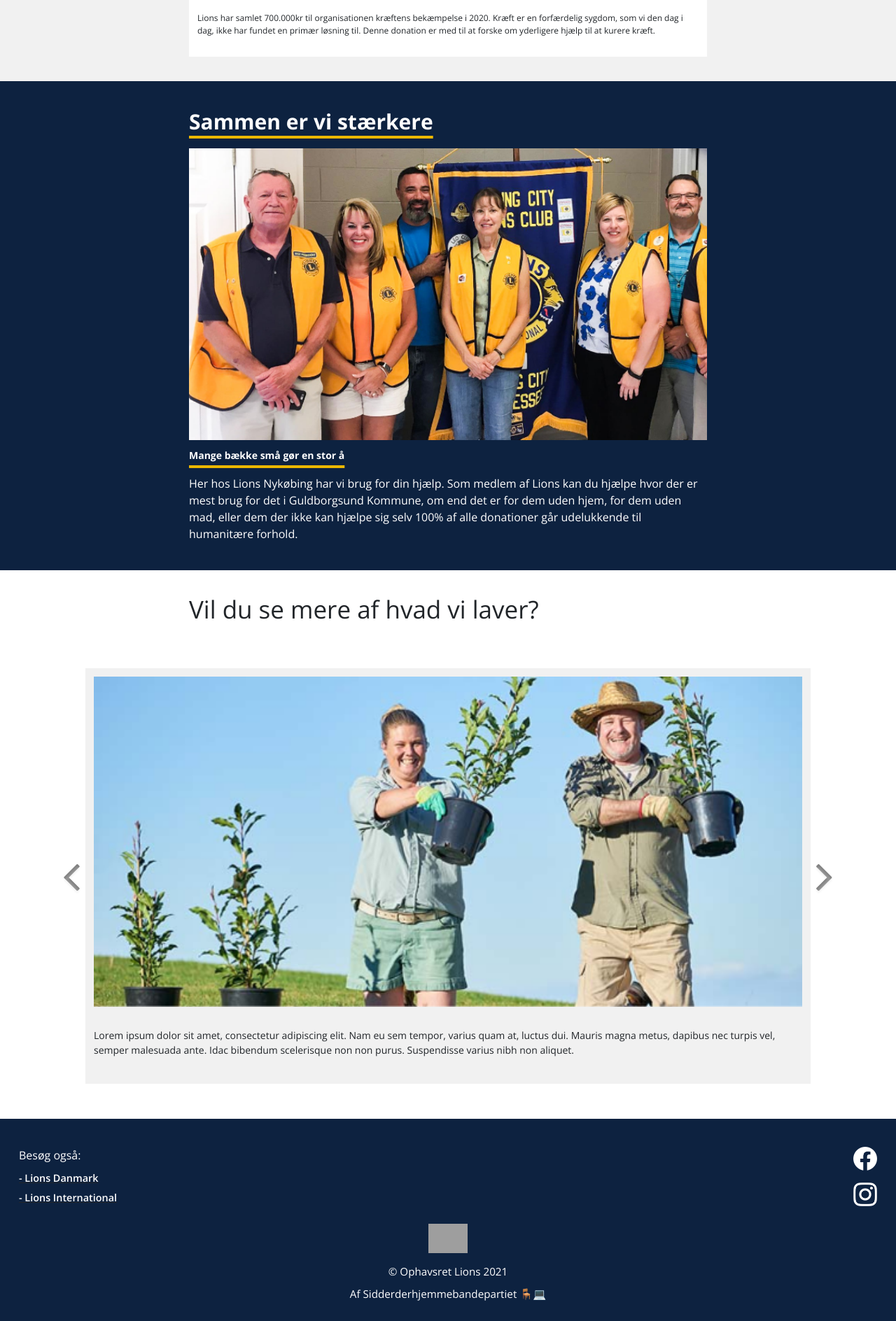
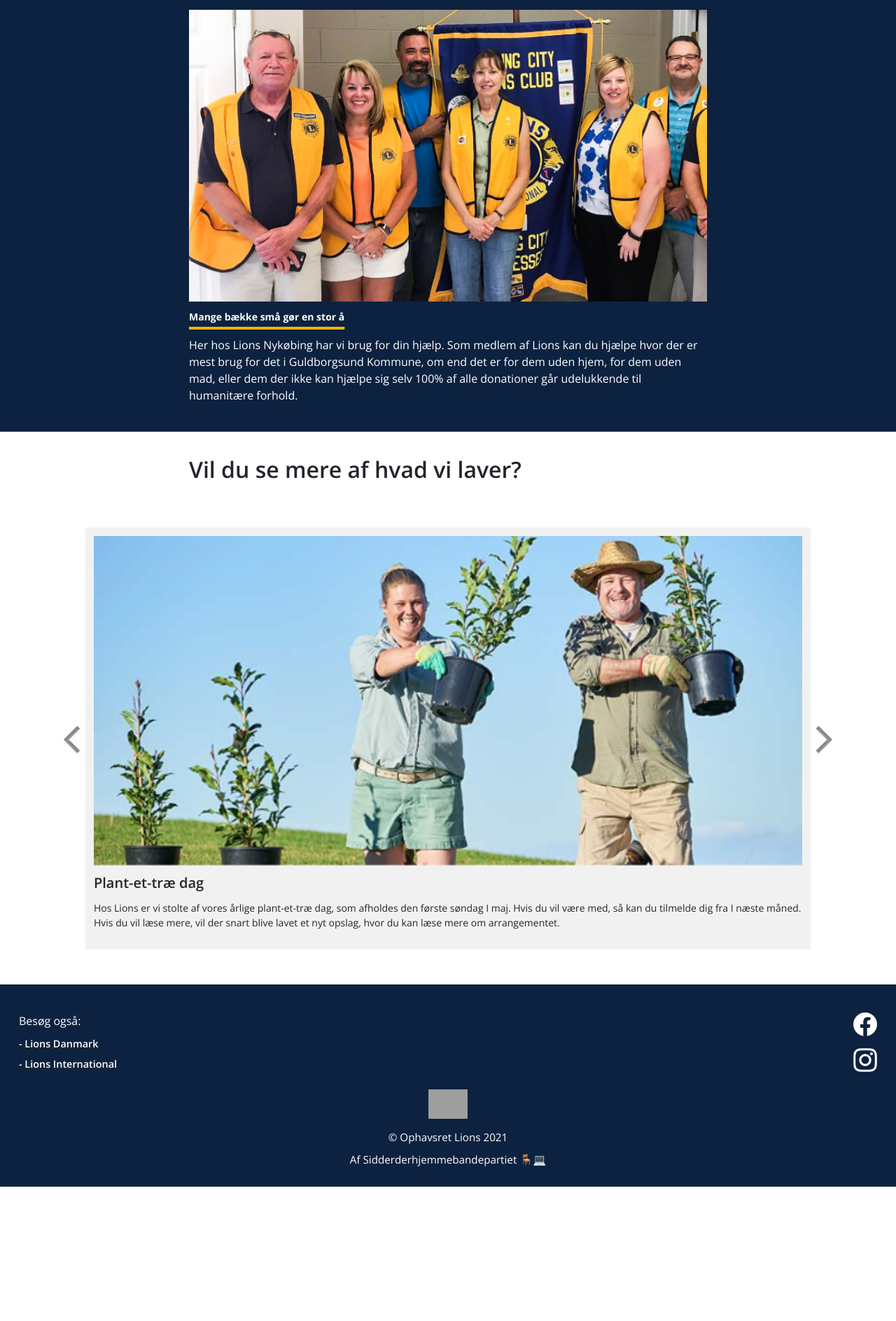
Before and after one commit to ChongIsCode/Lions_Nyk, a PHP site: page / in a window 1280 px wide. Shown: the part 4030-5918 px from the top of the page at 70% size. After the commit the page ends 5726 px from the top, so only its background shows below. Run offline with PHP 8.4, Linux system fonts and the light colour scheme; style sheets or scripts are compiled from the project's sources; some libraries are stand-ins or nearby versions; grey boxes are pictures that could not be loaded.

Commit message:
sombody send help

```diff
--- a/css/styles.scss
+++ b/css/styles.scss
@@ -358,10 +368,13 @@ footer {
 	background-color: $secondary-color1;
 	padding-top: 40px;
 	padding-bottom: 40px;
-	h1 {
+	h2 {
 		margin-top: 0;
 		color: #ffff;
 		font-size: 30px;
+	}
+	h1 {
+		color: #ffff;
 	}
 	img {
 		width: 100%;
@@ -378,31 +391,10 @@ footer {
 }
 
 .km-section {
-	h3 {
-		font-size: 35px;
+	h2 {
+		font-weight: 600;
 		margin-top: 35px;
 		margin-bottom: 13px;
-	}
-	h2 {
-		color: #333;
-		text-align: center;
-		text-transform: uppercase;
-		font-family: 'Noto Sans', sans-serif;
-		font-weight: bold;
-		position: relative;
-		margin: 30px 0 60px;
-	}
-	h2::after {
-		content: "";
-		width: 140px;
-		position: absolute;
-		margin: 0 auto;
-		height: 3px;
-		background: #db584e;
-		left: 0;
-		right: 0;
-		bottom: -10px;
-		opacity: .8;
 	}
 	.col-center {
 		margin: 0 auto;
@@ -426,9 +418,6 @@ footer {
 	.carousel .img-box img {
 		width: 100%;
 		display: block;
-	}
-	.carousel .testimonial {
-		padding: 30px 0 10px;
 	}
 	.carousel .overview {
 		font-style: italic;
@@ -470,6 +459,12 @@ footer {
 		background: #555;
 		box-shadow: inset 0 2px 1px rgba(0,0,0,0.2);
 	}
+}
+//* Card caroulete*//
+.card-title {
+	margin: 10px 0px;
+	font-size: 20px;
+	font-weight: 600;
 }
 
 
--- a/include/card-carousel.php
+++ b/include/card-carousel.php
@@ -6,16 +6,19 @@
 				<div class="carousel-inner">
 					<div class="item carousel-item active">
 						<div class="img-box"><img src="images/forside/cardImages.png" alt=""></div>
-						<p class="testimonial">Lorem ipsum dolor sit amet, consectetur adipiscing elit. Nam eu sem tempor, varius quam at, luctus dui. Mauris magna metus, dapibus nec turpis vel, semper malesuada ante. Idac bibendum scelerisque non non purus. Suspendisse varius nibh non aliquet.</p>
+						<p class="card-title">Plant-et-træ dag</p>
+						<p class="testimonial">Hos Lions er vi stolte af vores årlige plant-et-træ dag, som afholdes den første søndag I maj. Hvis du vil være med, så kan du tilmelde dig fra I næste måned. Hvis du vil læse mere, vil der snart blive lavet et nyt opslag, hvor du kan læse mere om arrangementet. </p>
 					</div>
 					<div class="item carousel-item">
 						<div class="img-box"><img src="images/forside/cardImages.png" alt=""></div>
-						<p class="testimonial">Vestibulum quis quam ut magna consequat faucibus. Pellentesque eget nisi a mi suscipit tincidunt. Utmtc tempus dictum risus. Pellentesque viverra sagittis quam at mattis. Suspendisse potenti. Aliquam sit amet gravida nibh, facilisis gravida odio.</p>
+						<p class="card-title">Plant-et-træ dag</p>
+						<p class="testimonial">Hos Lions er vi stolte af vores årlige plant-et-træ dag, som afholdes den første søndag I maj. Hvis du vil være med, så kan du tilmelde dig fra I næste måned. Hvis du vil læse mere, vil der snart blive lavet et nyt opslag, hvor du kan læse mere om arrangementet. </p>
 
 					</div>
 					<div class="item carousel-item">
 						<div class="img-box"><img src="images/forside/cardImages.png" alt=""></div>
-						<p class="testimonial">Phasellus vitae suscipit justo. Mauris pharetra feugiat ante id lacinia. Etiam faucibus mauris id tempor egestas. Duis luctus turpis at accumsan tincidunt. Phasellus risus risus, volutpat vel tellus ac, tincidunt fringilla massa. Etiam hendrerit dolor eget rutrum.</p>
+						<p class="card-title">Plant-et-træ dag</p>
+						<p class="testimonial">Hos Lions er vi stolte af vores årlige plant-et-træ dag, som afholdes den første søndag I maj. Hvis du vil være med, så kan du tilmelde dig fra I næste måned. Hvis du vil læse mere, vil der snart blive lavet et nyt opslag, hvor du kan læse mere om arrangementet. </p>
 					</div>
 				</div>
 				<!-- Carousel Controls -->
--- a/include/menu.php
+++ b/include/menu.php
@@ -1,6 +1,6 @@
-<nav class="navbar navbar-expand-lg navbar-light bg-white">
+<nav class="navbar navbar-expand-md navbar-light bg-white">
   <div class="container">
-    <a class="navbar-brand" href="">
+    <a class="navbar-brand" href="index.php">
       <img src="images/logo.png" alt="" height="60"></a>
       <button class="navbar-toggler" type="button" data-bs-toggle="collapse" data-bs-target="#navbarNav" aria-controls="navbarNav" aria-expanded="false" aria-label="Toggle navigation">
       <span class="navbar-toggler-icon"></span>
@@ -8,13 +8,19 @@
     <div class="collapse navbar-collapse" id="navbarNav">
       <ul class="navbar-nav">
         <li class="nav-item">
-          <a class="nav-link active" aria-current="page" href="#">Home</a>
+          <a class="nav-link active" aria-current="page" href="index.php">Forside</a>
         </li>
         <li class="nav-item">
-          <a class="nav-link" href="#">Features</a>
+          <a class="nav-link" href="omosindex.php">Om Lions</a>
         </li>
         <li class="nav-item">
-          <a class="nav-link" href="#">Pricing</a>
+          <a class="nav-link" href="aktiviteter.php">aktiviteter</a>
+        </li>
+        <li class="nav-item">
+          <a class="nav-link" href="#">Bestyrelse</a>
+        </li>
+        <li class="nav-item">
+          <a class="nav-link" href="#">kontakt</a>
         </li>
       </ul>
     </div>
--- a/index.php
+++ b/index.php
@@ -3,7 +3,7 @@
 <head>
 	<meta charset="utf-8">
 
-	<title>Sigende titel</title>
+	<title>Lions Nykøbing</title>
 
 	<meta name="robots" content="All">
 	<meta name="author" content="Udgiver">
@@ -24,14 +24,15 @@
 <body>
 	<!-- Menu -->
 <?php include 'include/menu.php';?>
-	<!-- Carousel -->
+
 <section class="front-page">
 	<div class="front-content">
 		<div class="front-content__main">Lions</div>
 		<div class="front-content__main">Nykøbing</div>
 		<p class="front-content__second">Vi hjælper.<br> sammen er vi stærkere</p>
+		<a href="#"><div class="front-content__btn">Find ud af hvordan</div></a>
 	</div>
-	<a href="#"><div class="front-content__btn">Find ud af hvordan</div></a>
+
 </section>
 
 <section class="counter_section sec1">
@@ -41,8 +42,8 @@
 		<p class="counter__update">opdateres hvert minut</p>
 		<hr>
 		<div class="counter-btn">
-			<a href="#"><div class="counter-btn__donate">Støt</div></a>
-			<a href="#"><div class="counter-btn__member">Bliv medlem</div></a>
+			<a href="donerindex.php"><div class="counter-btn__donate">Støt</div></a>
+			<a href="medlemindex.php"><div class="counter-btn__member">Bliv medlem</div></a>
 		</div>
 
 
@@ -132,7 +133,7 @@
 </section>
 
 <section class="lions-section sec2">
-	<h1>Sammen er vi stærkere</h1>
+	<h2>Sammen er vi stærkere</h2>
 	<img src="images/lions.png" alt="">
 	<div>
 		<h1 class="small-header">Mange bække små gør en stor å</h1>
@@ -146,9 +147,11 @@
 </section>
 
 <section class="km-section">
-	<h3 class="sec1">Vil du se mere af hvad vi laver?</h3>
+	<h2 class="sec1">Vil du se mere af hvad vi laver?</h2>
 	<?php include 'include/card-carousel.php';?>
 </section>
+
+
 
 <!-- Footer -->
 <?php include 'include/footer.php';?>
```
Also changed, not shown: other parts of css/styles.scss (+22 -12 lines). Lines whose indentation alone changed are shown as unchanged.
